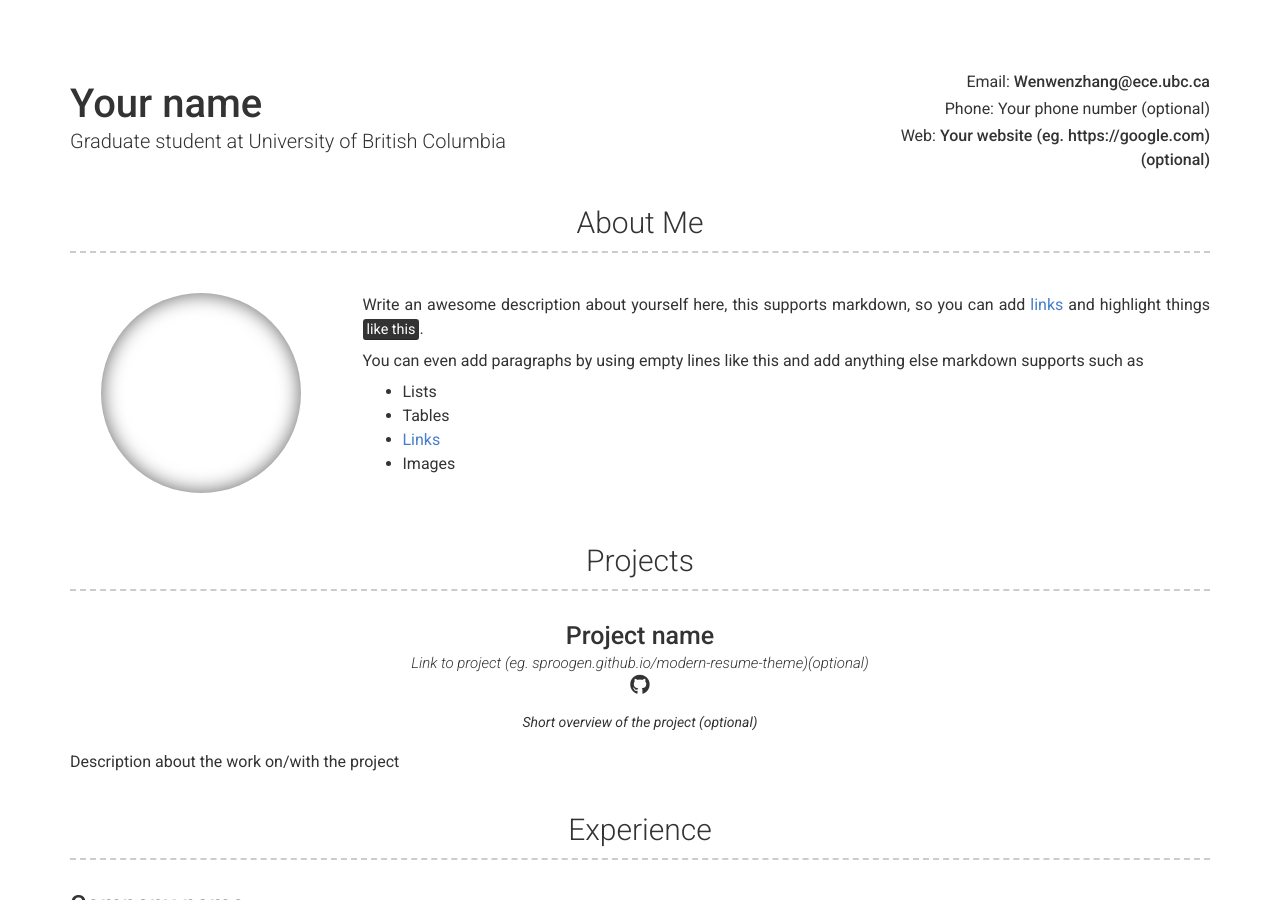
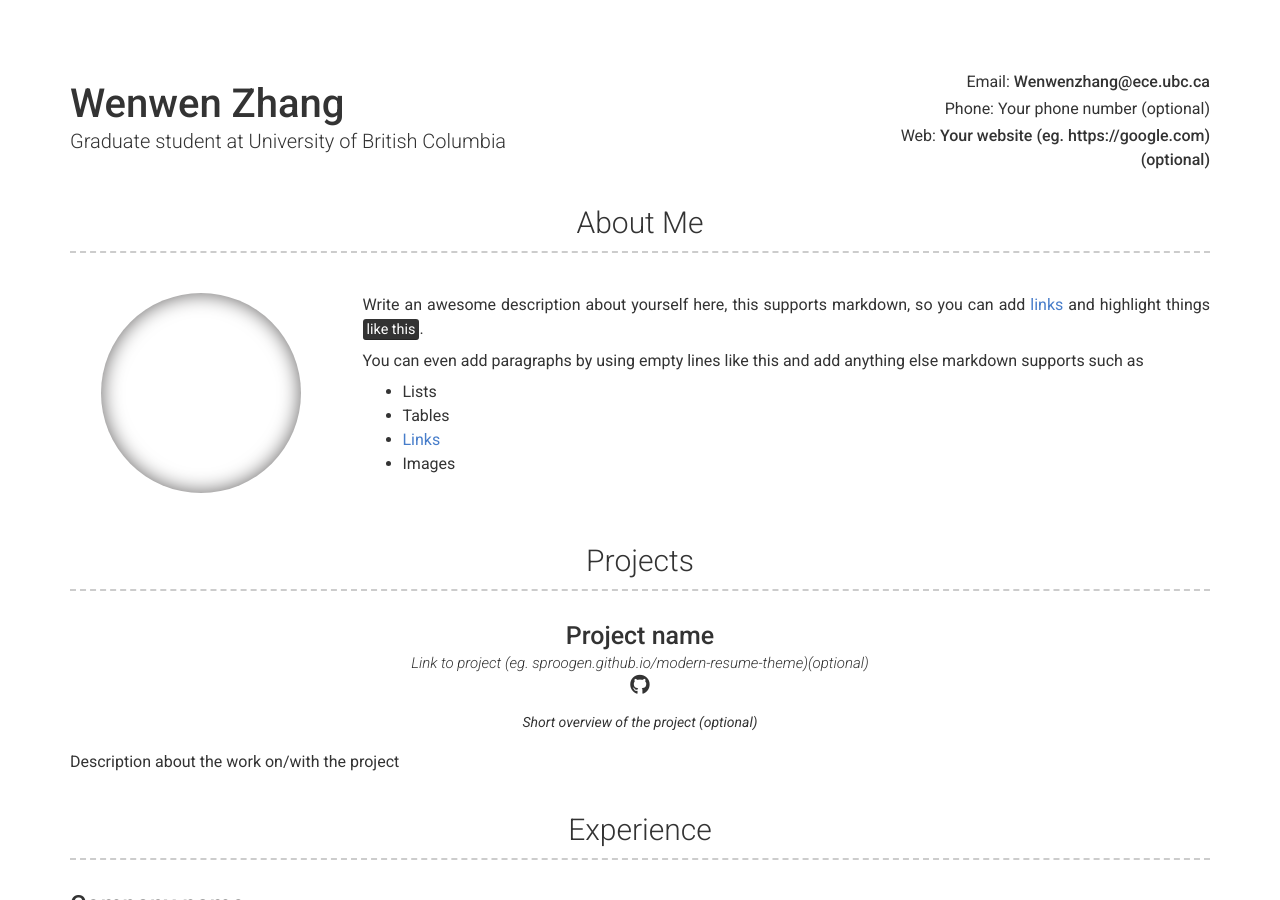
Before and after one commit to sproogen/modern-resume-theme, a Jekyll site: the page built from index.md, in a window 1280 px wide and 900 px high. Built offline with Jekyll 4.4.1, drawn with Linux system fonts in a browser that asks for light colours; nearby versions of some CDN libraries; some of the changed text lies outside the part shown.

Commit message:
Update _config.yml

```diff
--- a/_config.yml
+++ b/_config.yml
@@ -3,7 +3,7 @@ repository: Git repository where your resume will be hosted, only required if yo
 # favicon: Directory of your favicon (eg. images/favicon.ico)(optional)
 
 # Personal info
-name: Your name
+name: Wenwen Zhang
 title: Graduate student at University of British Columbia
 email: Wenwenzhang@ece.ubc.ca
 phone: Your phone number (optional)
```
